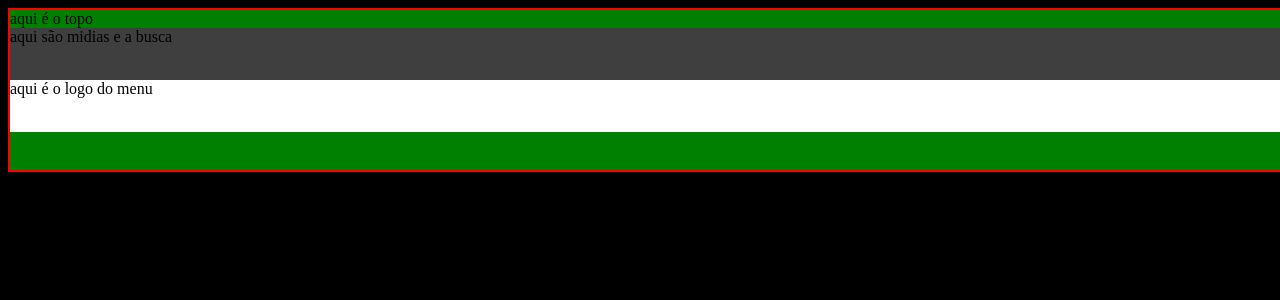
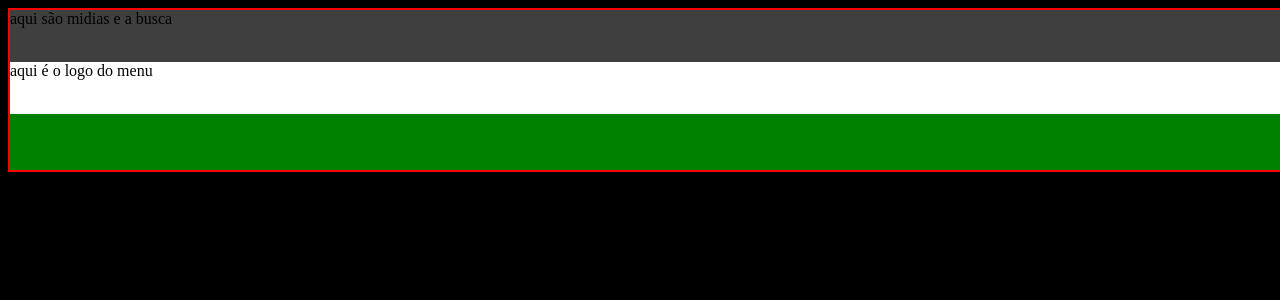
Before and after one commit to Lucast34/SindCode, a Django app: page / in a window 1280 px wide; the page is wider, and only the part inside the window is pictured. Shown: the top 300 px of that part. Run offline with Django 4.2, Linux system fonts and the light colour scheme.

Commit message:
Update noticias/index.html

```diff
--- a/templates/noticias/index.html
+++ b/templates/noticias/index.html
@@ -11,15 +11,14 @@
 <body>
 
     <div id="site">
-        <div id="topo">
-            aqui é o topo
+        <header id="topo">
             <div id="media_busca">
                 aqui são midias e a busca
             </div>
             <div id="logo_menu">
                 aqui é o logo do menu
             </div>
-        </div>
+        </header>
         <div id="area">
             <div id="slideshow">
                 aqui é o slideshow
```
